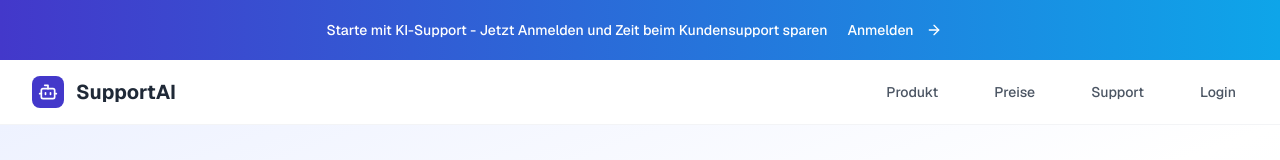
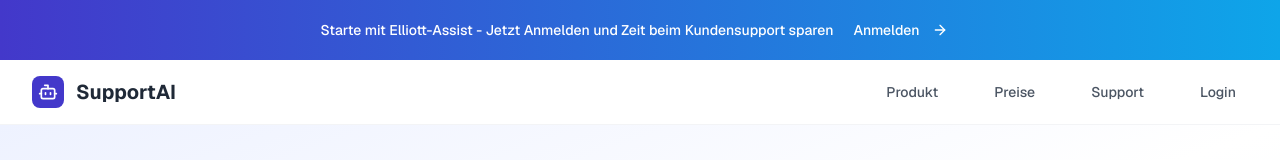
Before and after one commit to elliott-assist/elliott-assist-website, a Next.js app: page / in a window 1280 px wide. Shown: the top 160 px of the page. Built offline with nearby package versions, Linux system fonts and the light colour scheme.

Commit message:
Update page.tsx

```diff
--- a/app/page.tsx
+++ b/app/page.tsx
@@ -51,7 +51,7 @@ export default function LandingPage() {
         className="bg-gradient-to-r from-indigo-600 to-sky-500 text-white py-3 px-4 text-center"
       >
         <p className="text-sm font-medium">
-          Starte mit KI-Support - Jetzt Anmelden und Zeit beim Kundensupport sparen
+          Starte mit Elliott-Assist - Jetzt Anmelden und Zeit beim Kundensupport sparen
           <Button variant="ghost" size="sm" className="ml-2 text-white hover:text-indigo-100">
             Anmelden <ArrowRight className="ml-1 h-4 w-4" />
           </Button>
```
